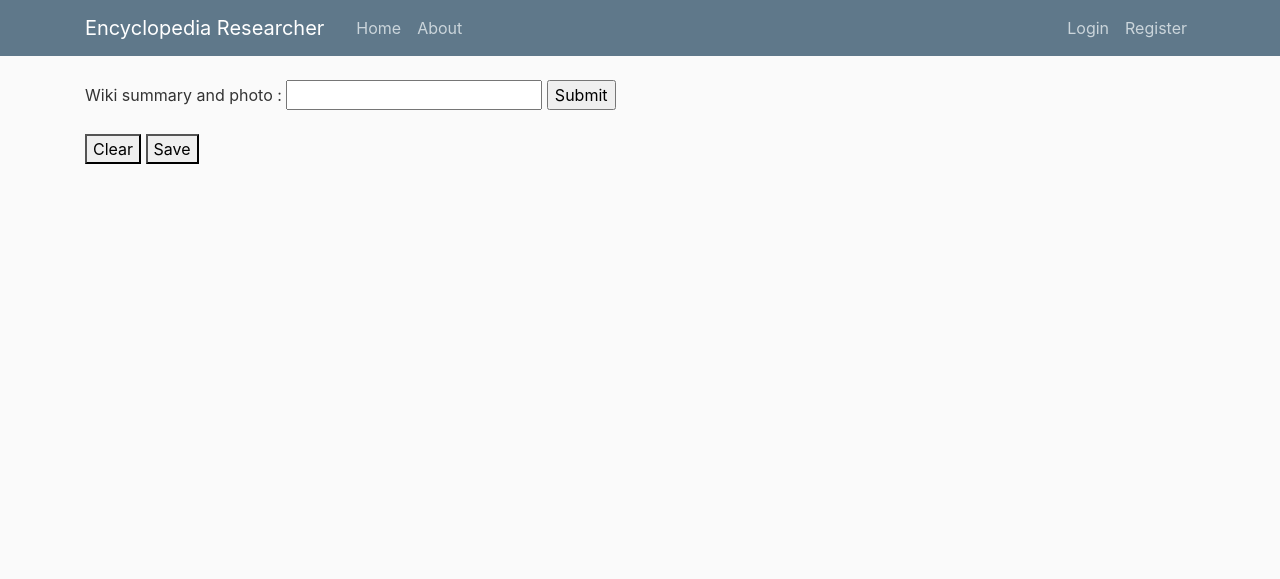
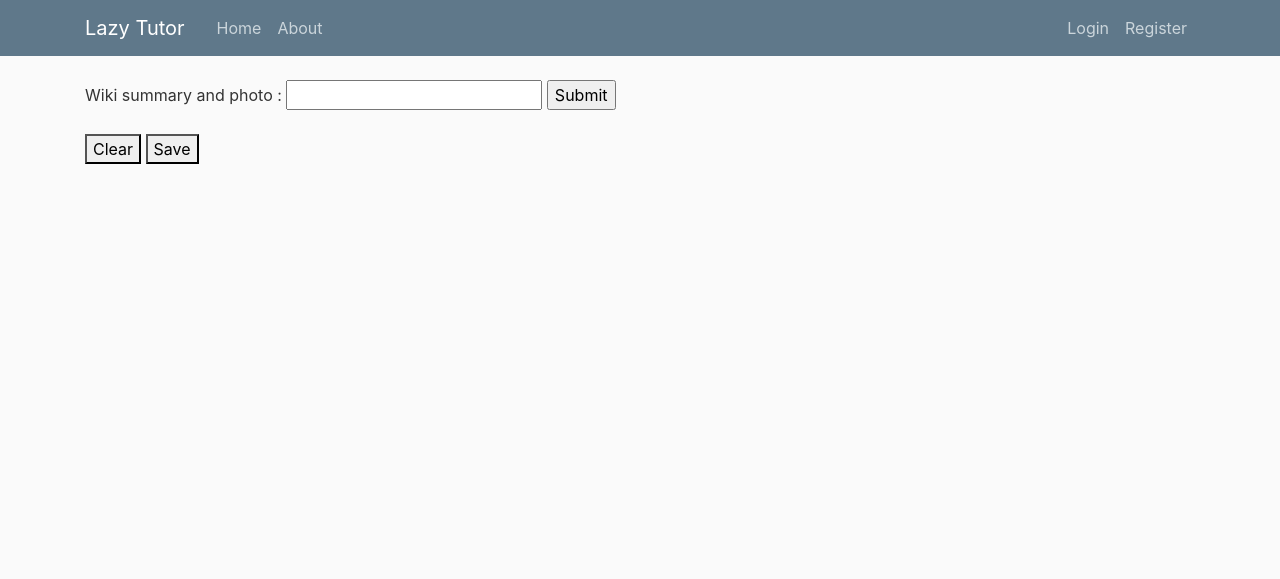
Before and after one commit to vutran1412/Encyclopedia, a Flask app: page /search in a window 1280 px wide. Shown: the top 579 px of the page. Run offline with Flask 2, Linux system fonts and the light colour scheme; some libraries are stand-ins or nearby versions.

Commit message:
name change

```diff
--- a/encyclopedia/routes.py
+++ b/encyclopedia/routes.py
@@ -103,8 +103,7 @@ def save_picture(form_picture):
     output_size = (125, 125)
     i = Image.open(form_picture)
     i.thumbnail(output_size)
-
-    form_picture.save(picture_path)
+    i.save(picture_path)
 
     return picture_fn
 
--- a/encyclopedia/templates/layout.html
+++ b/encyclopedia/templates/layout.html
@@ -11,7 +11,7 @@
 
     <link rel="stylesheet" type="text/css" href="{{ url_for('static', filename='main.css') }}">
     {% if title %}
-        <title>Encyclopedia Researcher - {{ title }}</title>
+        <title>Lazy Tutor - {{ title }}</title>
     {% else %}
     {% endif %}
 </head>
@@ -19,7 +19,7 @@
      <header class="site-header">
       <nav class="navbar navbar-expand-md navbar-dark bg-steel fixed-top">
         <div class="container">
-          <a class="navbar-brand mr-4" href="/">Encyclopedia Researcher</a>
+          <a class="navbar-brand mr-4" href="/">Lazy Tutor</a>
           <button class="navbar-toggler" type="button" data-toggle="collapse" data-target="#navbarToggle" aria-controls="navbarToggle" aria-expanded="false" aria-label="Toggle navigation">
             <span class="navbar-toggler-icon"></span>
           </button>
@@ -45,7 +45,7 @@
     </header>
     <main role="main" class="container">
       <div class="row">
-        <div class="col-md-12">
+        <div class="col-md-8">
             {% with messages = get_flashed_messages(with_categories=true) %}
                 {% if messages %}
                     {% for category, message in messages%}
--- a/encyclopedia/templates/search.html
+++ b/encyclopedia/templates/search.html
@@ -20,4 +20,5 @@
         <img src="{{ unsplash_pic }}" style="float: left; margin-right: 50px; margin-bottom: 25px;position: relative, width: 400px; height: 400px; background-position: 50% 50%; background-repeat: no-repeat;background-size: cover;"/>
         <p>{{ wik_summary }}</p>
         </div>
+
 {% endblock content %}
```
Also changed, not shown: encyclopedia/static/profile_pics/282b00e73f84f288.JPG (deleted). Lines whose indentation alone changed are shown as unchanged.
